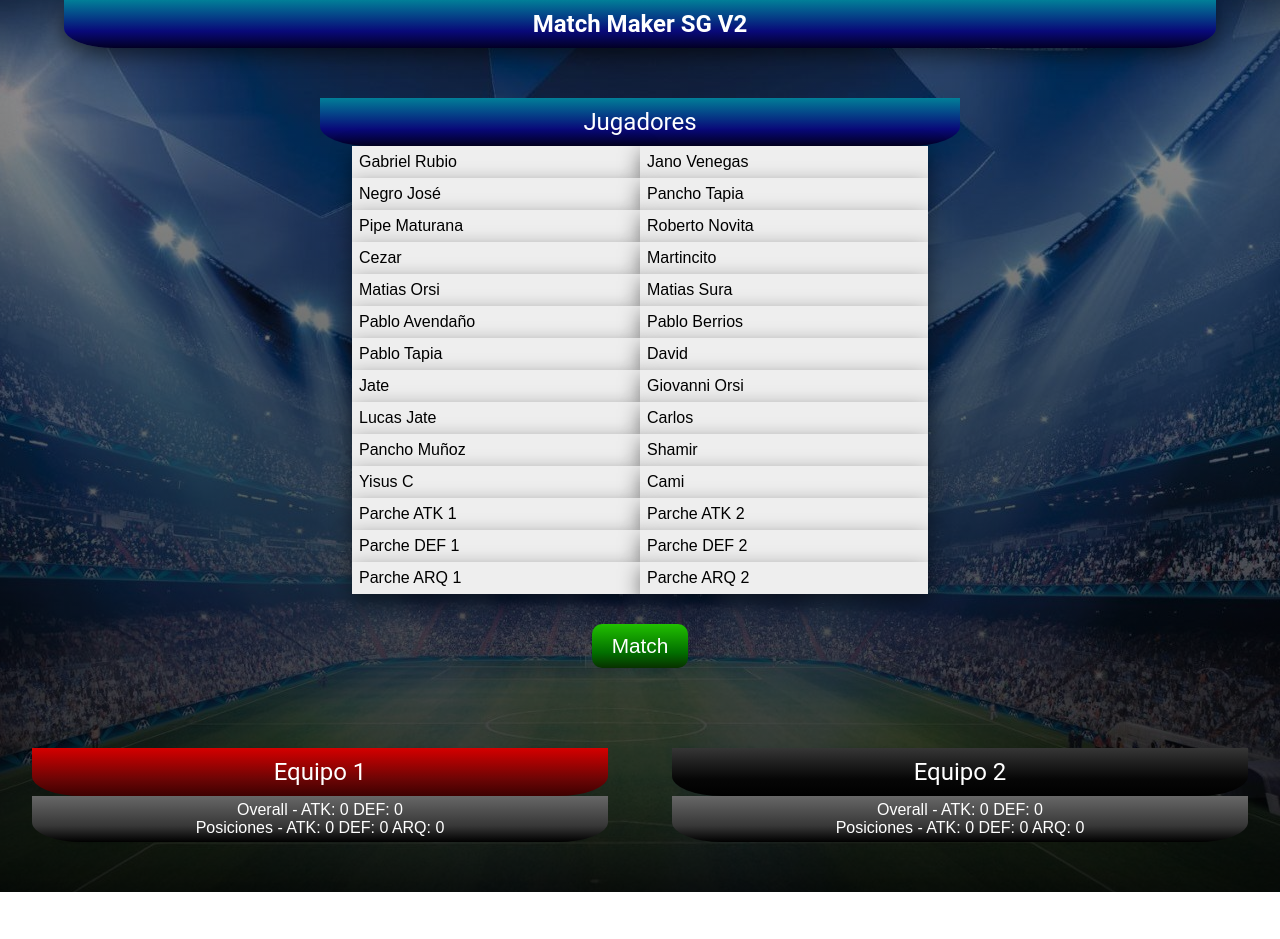
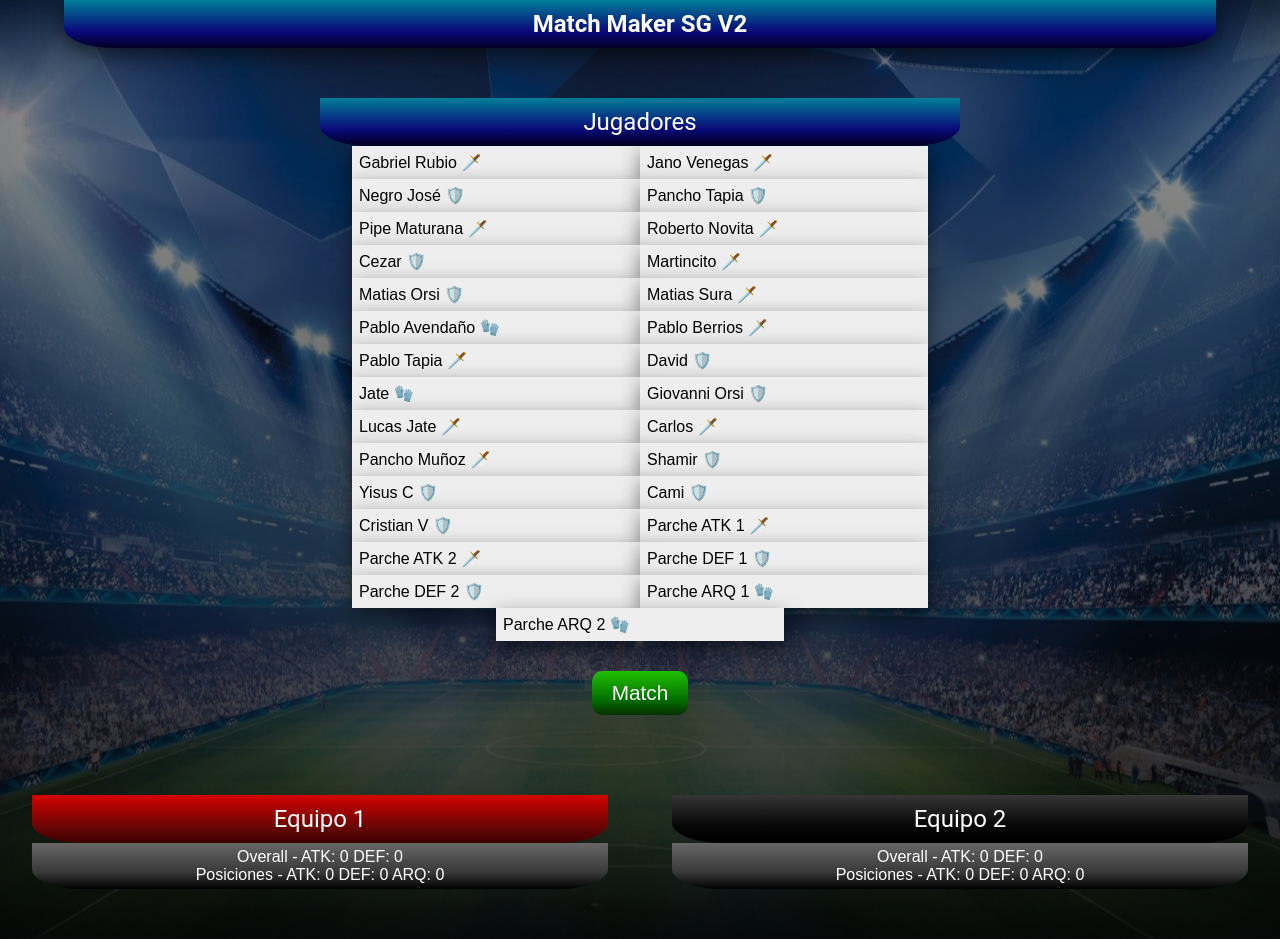
Before and after one commit to Arkegs/matchmaker, a React (Create React App) app: page / in a window 1280 px wide. Before the commit the page ends 892 px from the top, so only its background shows below. Built offline with nearby package versions, Linux system fonts and the light colour scheme.

Commit message:
add players and add logo

```diff
--- a/src/playerdata.js
+++ b/src/playerdata.js
@@ -1,7 +1,7 @@
 export const database = [
     {
         id: "SG1",
-        name: "Gabriel Rubio",
+        name: "Gabriel Rubio 🗡️",
         rank: 45,
         overall:{
             ATK: 58,
@@ -13,7 +13,7 @@ export const database = [
     },
     {
         id: "SG2",
-        name: "Jano Venegas",
+        name: "Jano Venegas 🗡️",
         rank: 40,
         overall:{
             ATK: 68,
@@ -25,7 +25,7 @@ export const database = [
     },
     {
         id: "SG3",
-        name: "Negro José",
+        name: "Negro José 🛡️",
         rank: 55,
         overall:{
             ATK: 45,
@@ -37,7 +37,7 @@ export const database = [
     },
     {
         id: "SG4",
-        name: "Pancho Tapia",
+        name: "Pancho Tapia 🛡️",
         rank: 45,
         overall:{
             ATK: 30,
@@ -49,7 +49,7 @@ export const database = [
     },
     {
         id: "SG5",
-        name: "Pipe Maturana",
+        name: "Pipe Maturana 🗡️",
         rank: 75,
         overall:{
             ATK: 80,
@@ -61,7 +61,7 @@ export const database = [
     },
     {
         id: "SG6",
-        name: "Roberto Novita",
+        name: "Roberto Novita 🗡️",
         rank: 78,
         overall:{
             ATK: 85,
@@ -73,7 +73,7 @@ export const database = [
     },
     {
         id: "SG7",
-        name: "Cezar",
+        name: "Cezar 🛡️",
         rank: 40,
         overall:{
             ATK: 45,
@@ -85,7 +85,7 @@ export const database = [
     },
     {
         id: "SG8",
-        name: "Martincito",
+        name: "Martincito 🗡️",
         overall:{
             ATK: 74,
             DEF: 45,
@@ -97,7 +97,7 @@ export const database = [
     },
     {
         id: "SG9",
-        name: "Matias Orsi",
+        name: "Matias Orsi 🛡️",
         rank: 50,
         overall:{
             ATK: 42,
@@ -109,7 +109,7 @@ export const database = [
     },
     {
         id: "SG10",
-        name: "Matias Sura",
+        name: "Matias Sura 🗡️",
         rank: 55,
         overall:{
             ATK: 69,
@@ -121,7 +121,7 @@ export const database = [
     },
     {
         id: "SG11",
-        name: "Pablo Avendaño",
+        name: "Pablo Avendaño 🧤",
         rank: 68,
         overall:{
             ATK: 30,
@@ -133,7 +133,7 @@ export const database = [
     },
     {
         id: "SG12",
-        name: "Pablo Berrios",
+        name: "Pablo Berrios 🗡️",
         rank: 80,
         overall:{
             ATK: 90,
@@ -145,7 +145,7 @@ export const database = [
     },
     {
         id: "SG13",
-        name: "Pablo Tapia",
+        name: "Pablo Tapia 🗡️",
         rank: 65,
         overall:{
             ATK: 66,
@@ -157,7 +157,7 @@ export const database = [
     },
     {
         id: "SG14",
-        name: "David",
+        name: "David 🛡️",
         rank: 88,
         overall:{
             ATK: 40,
@@ -169,7 +169,7 @@ export const database = [
     },
     {
         id: "SG15",
-        name: "Jate",
+        name: "Jate 🧤",
         rank: 70,
         overall:{
             ATK: 26,
@@ -181,7 +181,7 @@ export const database = [
     },
     {
         id: "SG17",
-        name: "Giovanni Orsi",
+        name: "Giovanni Orsi 🛡️",
         rank: 55,
         overall:{
             ATK: 30,
@@ -193,7 +193,7 @@ export const database = [
     },
     {
         id: "SG18",
-        name: "Lucas Jate",
+        name: "Lucas Jate 🗡️",
         rank: 65,
         overall:{
             ATK: 70,
@@ -205,7 +205,7 @@ export const database = [
     },
     {
         id: "SG19",
-        name: "Carlos",
+        name: "Carlos 🗡️",
         rank: 65,
         overall:{
             ATK: 77,
@@ -217,7 +217,7 @@ export const database = [
     },
     {
         id: "SG20",
-        name: "Pancho Muñoz",
+        name: "Pancho Muñoz 🗡️",
         rank: 65,
         overall:{
             ATK: 70,
@@ -229,7 +229,7 @@ export const database = [
     },
     {
         id: "SG21",
-        name: "Shamir",
+        name: "Shamir 🛡️",
         rank: 65,
         overall:{
             ATK: 40,
@@ -241,7 +241,7 @@ export const database = [
     },
     {
         id: "SG22",
-        name: "Yisus C",
+        name: "Yisus C 🛡️",
         rank: 65,
         overall:{
             ATK: 35,
@@ -253,7 +253,7 @@ export const database = [
     },
     {
         id: "SG23",
-        name: "Cami",
+        name: "Cami 🛡️",
         rank: 65,
         overall:{
             ATK: 55,
@@ -264,8 +264,20 @@ export const database = [
         selected: false
     },
     {
+        id: "SG24",
+        name: "Cristian V 🛡️",
+        rank: 65,
+        overall:{
+            ATK: 65,
+            DEF: 80,
+            ARQ: 0
+        },
+        position: 'DEF',
+        selected: false
+    },
+    {
         id: "SGP1",
-        name: "Parche ATK 1",
+        name: "Parche ATK 1 🗡️",
         rank: 55,
         overall:{
             ATK: 60,
@@ -277,7 +289,7 @@ export const database = [
     },
     {
         id: "SGP2",
-        name: "Parche ATK 2",
+        name: "Parche ATK 2 🗡️",
         rank: 55,
         overall:{
             ATK: 60,
@@ -289,7 +301,7 @@ export const database = [
     },
     {
         id: "SGP3",
-        name: "Parche DEF 1",
+        name: "Parche DEF 1 🛡️",
         rank: 55,
         overall:{
             ATK: 10,
@@ -301,7 +313,7 @@ export const database = [
     },
     {
         id: "SGP4",
-        name: "Parche DEF 2",
+        name: "Parche DEF 2 🛡️",
         rank: 55,
         overall:{
             ATK: 10,
@@ -313,7 +325,7 @@ export const database = [
     },
     {
         id: "SGP5",
-        name: "Parche ARQ 1",
+        name: "Parche ARQ 1 🧤",
         rank: 55,
         overall:{
             ATK: 10,
@@ -325,7 +337,7 @@ export const database = [
     },
     {
         id: "SGP6",
-        name: "Parche ARQ 2",
+        name: "Parche ARQ 2 🧤",
         rank: 55,
         overall:{
             ATK: 10,
```
